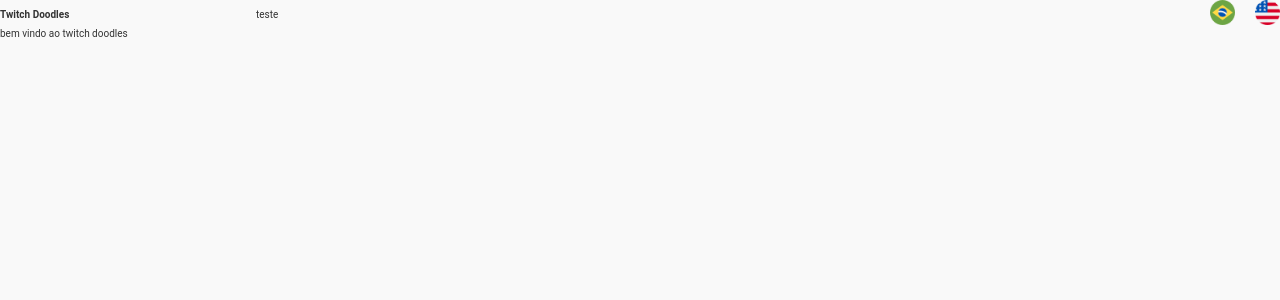
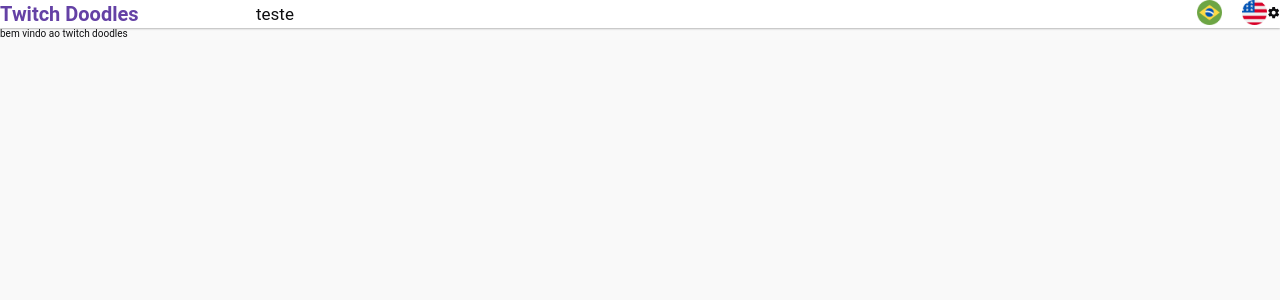
Before and after one commit to gabrielgraciani/twitch-doodles-frontend, a React (Create React App) app: page / in a window 1280 px wide. Shown: the top 300 px of the page. Built offline with nearby package versions, Linux system fonts and the light colour scheme.

Commit message:
making the header

```diff
--- a/package.json
+++ b/package.json
@@ -14,6 +14,7 @@
     "react": "^17.0.1",
     "react-dom": "^17.0.1",
     "react-i18next": "^11.7.3",
+    "react-icons": "^3.11.0",
     "react-scripts": "4.0.0",
     "styled-components": "^5.2.1",
     "typescript": "^4.0.3",
--- a/src/components/Header/Header.styles.ts
+++ b/src/components/Header/Header.styles.ts
@@ -4,10 +4,16 @@ const Container = styled.header`
   display: flex;
   align-items: center;
   justify-content: space-between;
+  //box-shadow: 0 1px 2px rgba(0, 0, 0, 0.9), 0 0 2px rgba(0, 0, 0, 0.9) !important;
+  box-shadow: 0 1px 2px rgba(0, 0, 0, 0.2), 0 0 2px rgba(0, 0, 0, 0.2);
+
+  background: ${props => props.theme.colors.backgroundHeader};
 `;
 
 const SiteName = styled.h4`
   width: 20%;
+  color: #6441a5;
+  font-size: 2rem;
 `;
 
 const ContentContainer = styled.div`
@@ -19,7 +25,10 @@ const ContentContainer = styled.div`
 
 const MenuContainer = styled.ul``;
 
-const MenuItem = styled.li``;
+const MenuItem = styled.li`
+  font-size: 1.7rem;
+  color: ${props => props.theme.colors.primary};
+`;
 
 const FlagsContainer = styled.div`
   display: flex;
--- a/src/components/Header/Header.tsx
+++ b/src/components/Header/Header.tsx
@@ -1,8 +1,11 @@
 import React from 'react';
 import { useTranslation } from 'react-i18next';
 
+import { MdSettings } from 'react-icons/md';
 import FlagUSA from '../../assets/images/flags/USA.png';
 import FlagBR from '../../assets/images/flags/BR.png';
+
+import { useTheme } from '../../hooks/useTheme';
 
 import {
   Container,
@@ -16,6 +19,7 @@ import {
 
 const Header = (): React.ReactElement => {
   const { i18n } = useTranslation();
+  const { toggleTheme } = useTheme();
 
   return (
     <Container>
@@ -35,6 +39,10 @@ const Header = (): React.ReactElement => {
           </FlagButton>
         </FlagsContainer>
       </ContentContainer>
+
+      <button type="button" onClick={toggleTheme}>
+        <MdSettings />
+      </button>
     </Container>
   );
 };
--- a/src/styles/GlobalStyles.ts
+++ b/src/styles/GlobalStyles.ts
@@ -26,6 +26,7 @@ export default createGlobalStyle`
     border: 0;
     outline: 0;
     font-family: 'Roboto', sans-serif;
+    color: ${props => props.theme.colors.primary}
   }
 
   button{
--- a/src/styles/styled.d.ts
+++ b/src/styles/styled.d.ts
@@ -9,6 +9,8 @@ declare module 'styled-components' {
       secundary: string;
 
       background: string;
+
+      backgroundHeader: string;
     };
   }
 }
--- a/src/styles/themes/dark.ts
+++ b/src/styles/themes/dark.ts
@@ -2,9 +2,11 @@ export default {
   title: 'dark',
 
   colors: {
-    primary: '#fff',
+    primary: '#efeff1',
     secundary: '#aaa',
 
     background: '#181818',
+
+    backgroundHeader: '#18181B',
   },
 };
--- a/src/styles/themes/light.ts
+++ b/src/styles/themes/light.ts
@@ -2,9 +2,11 @@ export default {
   title: 'light',
 
   colors: {
-    primary: '#333',
+    primary: '#0e0e10',
     secundary: '#606060',
 
     background: '#F9F9F9',
+
+    backgroundHeader: '#fff',
   },
 };
```
Also changed, not shown: 1 other file (tests, documents, lock files or other folders).
